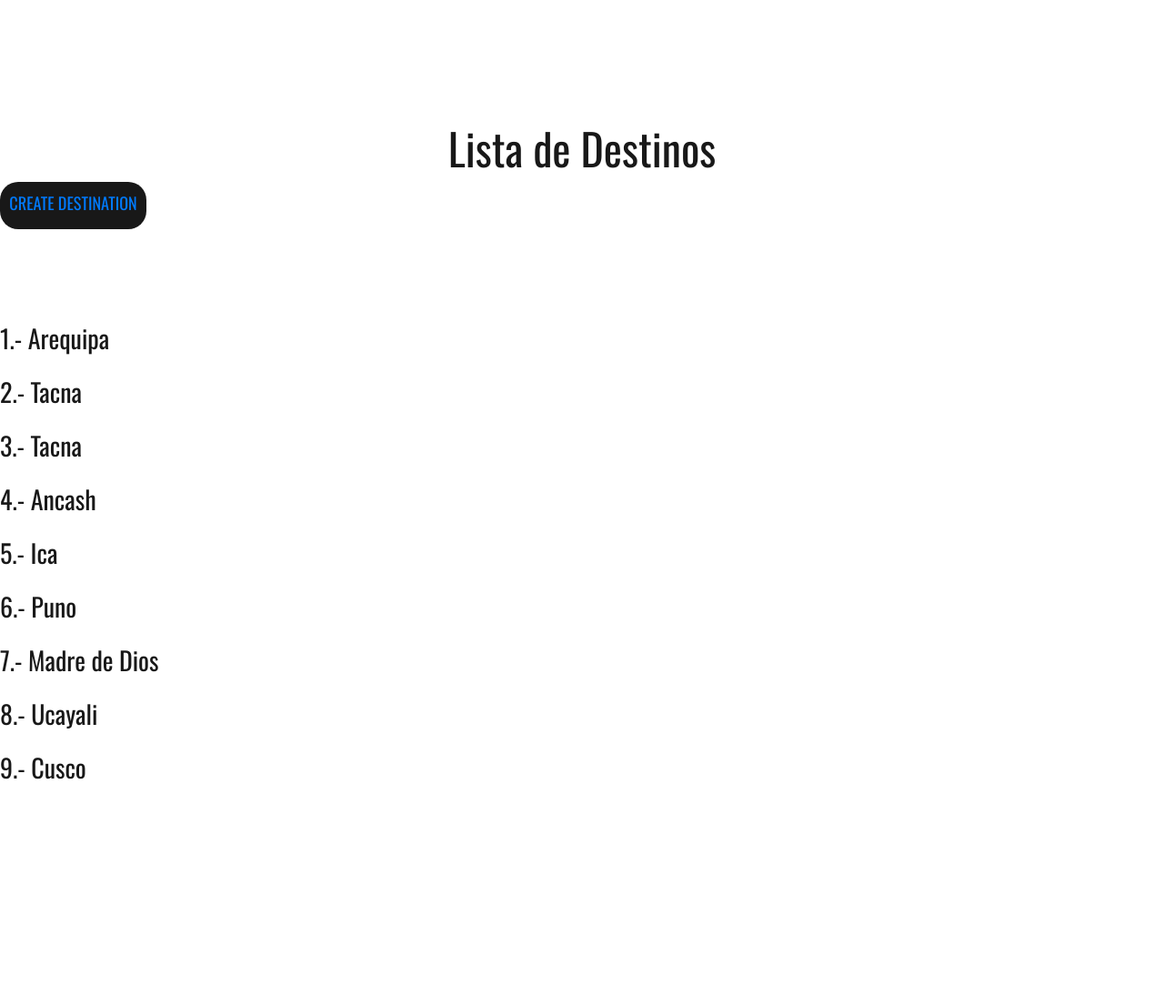
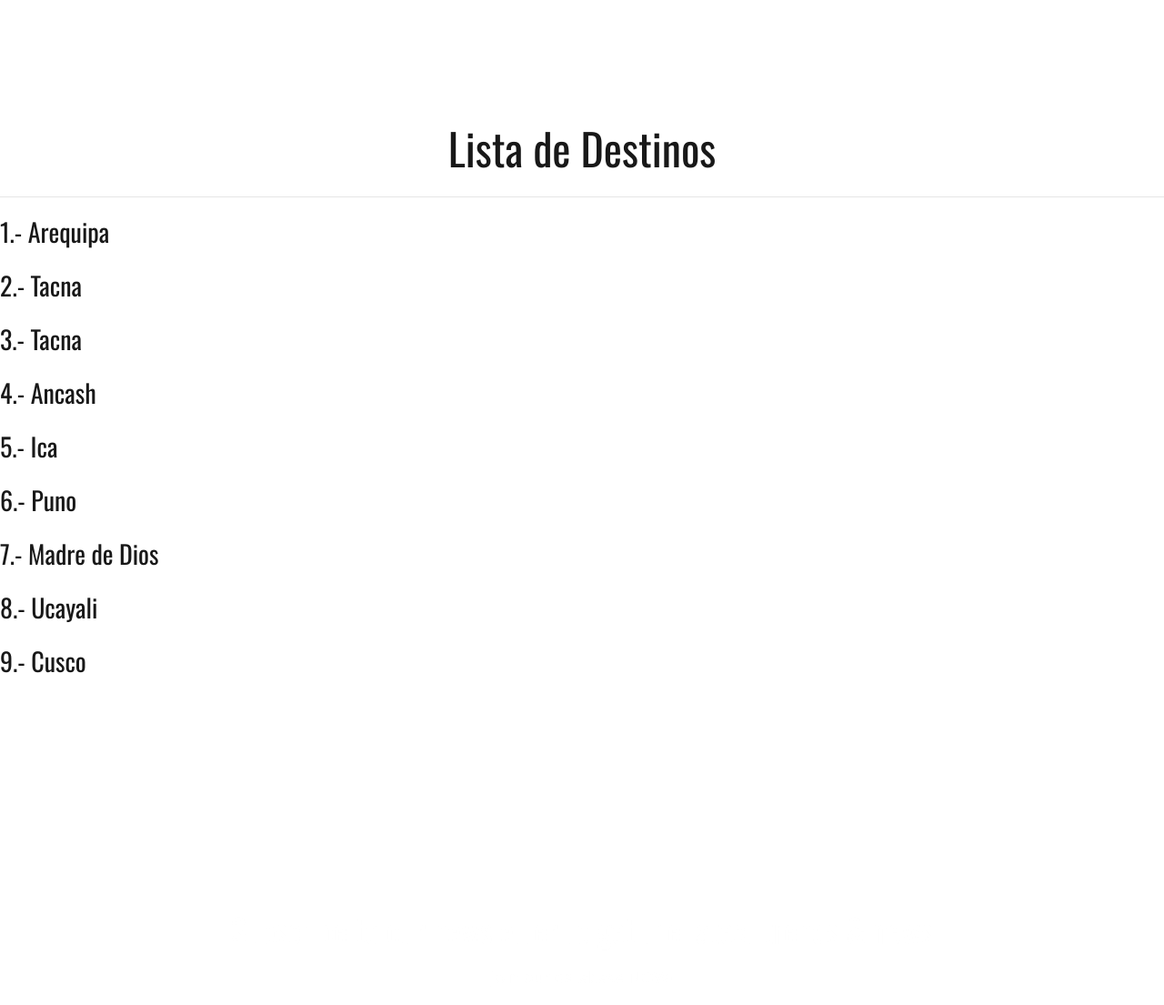
Before and after one commit to JamesCordova/DestinosTuristicos, a Django app: page /destinations/ in a window 1280 px wide. Shown: the part 841-1946 px from the top of the page at 91% size. Run offline with Django 4.2, Linux system fonts and the light colour scheme; data comes from the database, SQL or seed files in the repository; parts of the project's set-up code (start-up, migrations or seed data) failed here and were passed over; some libraries are stand-ins or nearby versions.

Commit message:
se hizo cambios esteticos al destinations.html para que los objetos no se peguen entre si

```diff
--- a/src/destinations/templates/destinations/destinations.html
+++ b/src/destinations/templates/destinations/destinations.html
@@ -8,10 +8,11 @@
             </div>
         </div>
     </div>
-    <div class="home_search_button text-center" style="font-size:130%; padding:9px">
-        <a href="/destinations/create">Create Destination</a>
-    </div>
-    <div class="destinations_row">
+    {% if user.is_staff %}
+        <a class="home_search_button text-center" style="font-size:130%; padding:9px" href="/destinations/create">Create Destination</a>
+    {% endif %}
+    <hr>
+    <div class="">
     {% for dest in destinations %}
         <p>
             {% if user.is_authenticated %}
```
